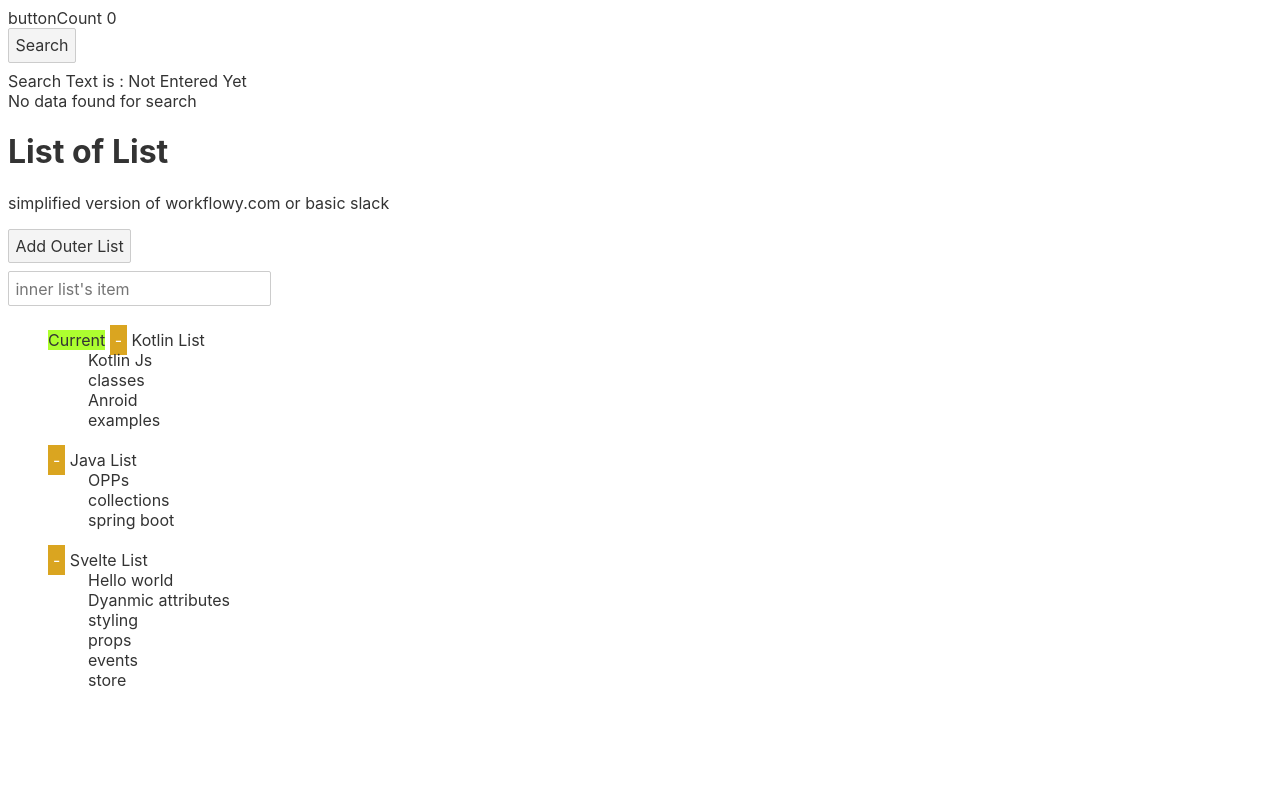
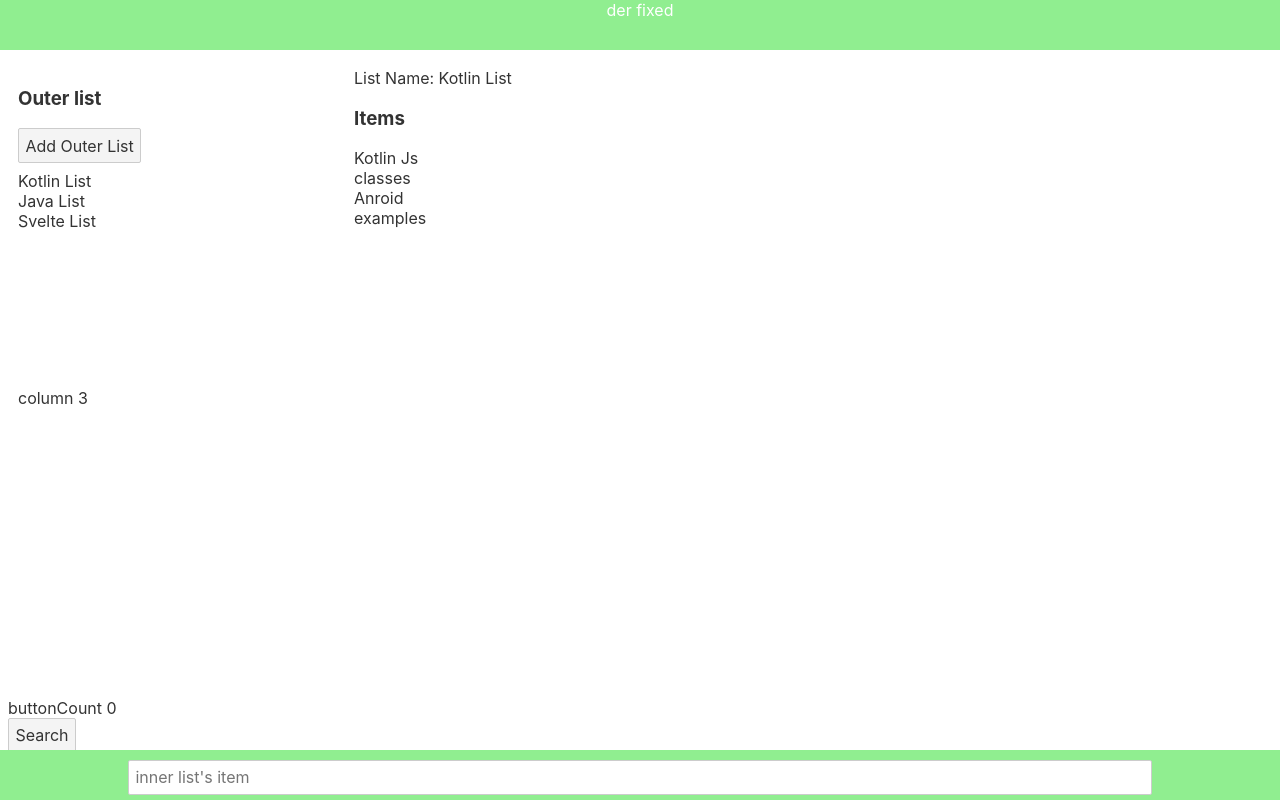
Before and after one commit to ikbhal/listlist, a Svelte app: page / in a window 1280 px wide. Shown: the top 800 px of the page. Built offline with nearby package versions, Linux system fonts and the light colour scheme.

Commit message:
adding layout coloro experiment

```diff
--- a/src/App.svelte
+++ b/src/App.svelte
@@ -79,6 +79,42 @@ const getCollapseText = (name) => {
 </script>
 
 <main >
+  <div class="header">
+der fixed
+  </div>
+  <div class="row">
+	  <div class="column left">
+		<h3>Outer list </h3>
+		<div><button on:click={addOuterList}>Add Outer List</button></div>
+		<div class="outerListNames">
+			{#each $outerListStore as oname}
+			<div class="olist" on:click={()=> curolname=oname}>{oname}</div>
+			{/each}
+		</div>
+	  </div>
+	  <div class="column middle">
+			<div class="currentList">
+				<div class="listName">List Name: {curolname}</div>
+				<h3>Items</h3>
+				<div class="items">
+					{#each lldata[curolname] as item}
+					<div class="item">{item}</div>
+					{/each}
+				</div>
+			</div>
+	  </div>
+	  <div class="column right">
+			column 3
+	  </div>
+  </div>
+  <div class="footer">
+
+	<input type="text" class="item_text"
+		placeholder="inner list's item"
+		bind:value={itemText}
+		on:keypress={itemTextKeyHandler}
+	/>
+  </div>
   <div class="debug_container">
     buttonCount {buttonCount}
    </div>
@@ -104,12 +140,7 @@ const getCollapseText = (name) => {
 	{/if}
 <h1>List of List</h1>
 <p>simplified version of workflowy.com or basic slack</p>
-<button on:click={addOuterList}>Add Outer List</button><br/>
-<input type="text" class="item_text"
-	placeholder="inner list's item"
-	bind:value={itemText}
-	on:keypress={itemTextKeyHandler}
-/>
+
 <ul>
 	{#each $outerListStore as outerListName}
 	<li class="outer_list">
@@ -135,6 +166,56 @@ const getCollapseText = (name) => {
 </main>
 
 <style>
+.header {
+   position: fixed;
+   left: 0;
+   top: 0;
+   width: 100%;
+   background-color: lightgreen;
+   color: white;
+   text-align: center;
+   height: 50px;
+}
+.footer {
+   position: fixed;
+   left: 0;
+   bottom: 0;
+   width: 100%;
+   background-color: lightgreen;
+   color: white;
+   text-align: center;
+   height: 50px;
+}
+
+.footer input {
+	width: 80%;
+	margin:10px;
+}
+
+/* Create three unequal columns that floats next to each other */
+.column {
+  float: left;
+  padding: 10px;
+  height: 300px; /* Should be removed. Only for demonstration */
+}
+
+.left, .right {
+  width: 25%;
+}
+
+.middle {
+  width: 50%;
+}
+
+.row {
+	margin-top:50px;
+}
+/* Clear floats after the columns */
+.row:after {
+  content: "";
+  display: table;
+  clear: both;
+}
 li{
 	list-style-type: none;
 }
```
